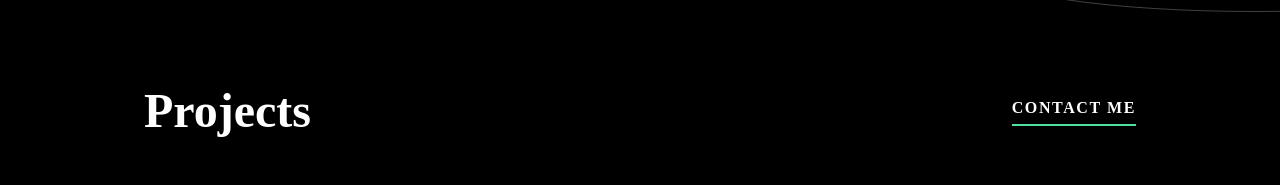
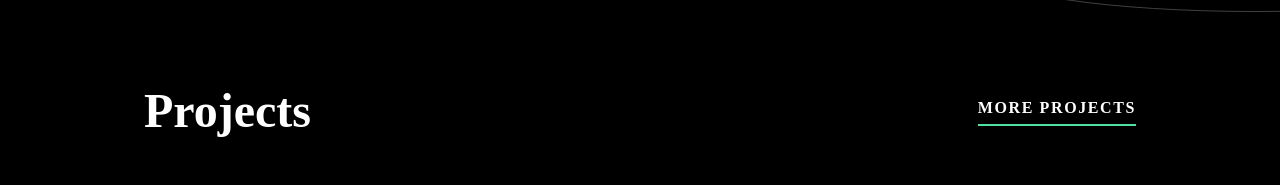
Before and after one commit to SeyfBaskara/Portfolio, a Next.js app: page / in a window 1280 px wide. Shown: the part 2216-2401 px from the top of the page. Built offline with nearby package versions, Linux system fonts and the light colour scheme.

Commit message:
add more projects link to acces github

```diff
--- /dev/null
+++ b/components/Buttons/MoreProjects.tsx
@@ -0,0 +1,20 @@
+import React from 'react'
+import Link from 'next/link'
+
+const MoreProjects = (): JSX.Element => {
+   return (
+      <>
+         <Link href="https://github.com/SeyfBaskara" className="outline-offset-4 ">
+            <a
+               target="_blank"
+               rel="noreferrer"
+               className="font-semibold tracking-widest border-b-2 border-Green pb-1 outline-none hover:text-Green focus:text-Green"
+            >
+               MORE PROJECTS
+            </a>
+         </Link>
+      </>
+   )
+}
+
+export default MoreProjects
--- a/components/Projects/Projects.tsx
+++ b/components/Projects/Projects.tsx
@@ -1,5 +1,5 @@
 import React, { useState } from 'react'
-import ContactMe from '../Buttons/ContactMe'
+import MoreProjects from '../Buttons/MoreProjects'
 import CustomImage from '../Image/CustomImage'
 import ProjectTechStack from './ProjectTechStack'
 import ViewButtons from '../Buttons/ViewButtons'
@@ -32,7 +32,7 @@ const Projects: React.FC<IProps> = ({ projects }) => {
       <section aria-label="projects" className="p-4 md:w-11/12 md:m-auto lg:w-4/5">
          <header className="flex items-center justify-between">
             <h1 className="text-large font-bold">Projects</h1>
-            <ContactMe />
+            <MoreProjects />
          </header>
 
          <article>
```
